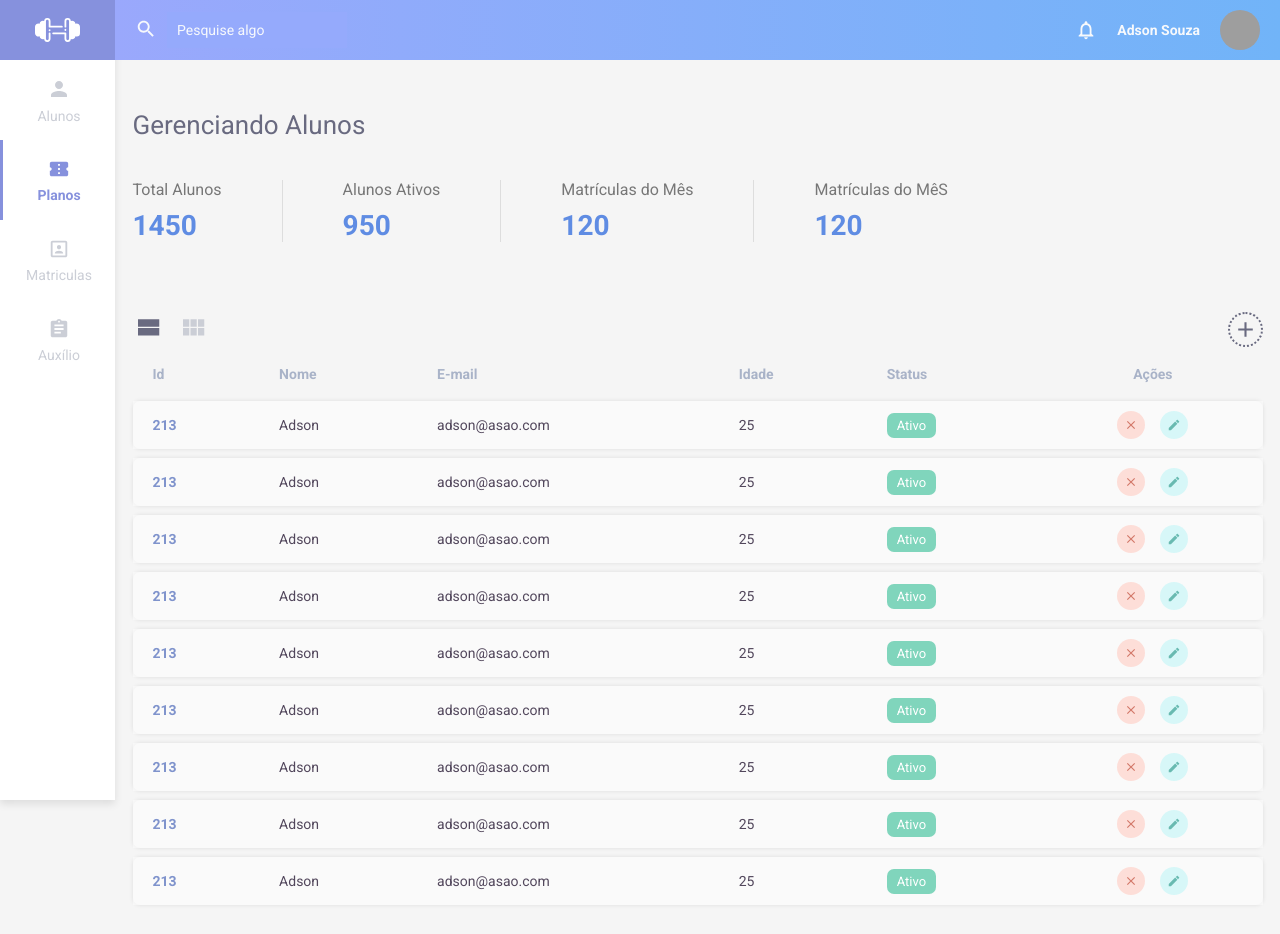
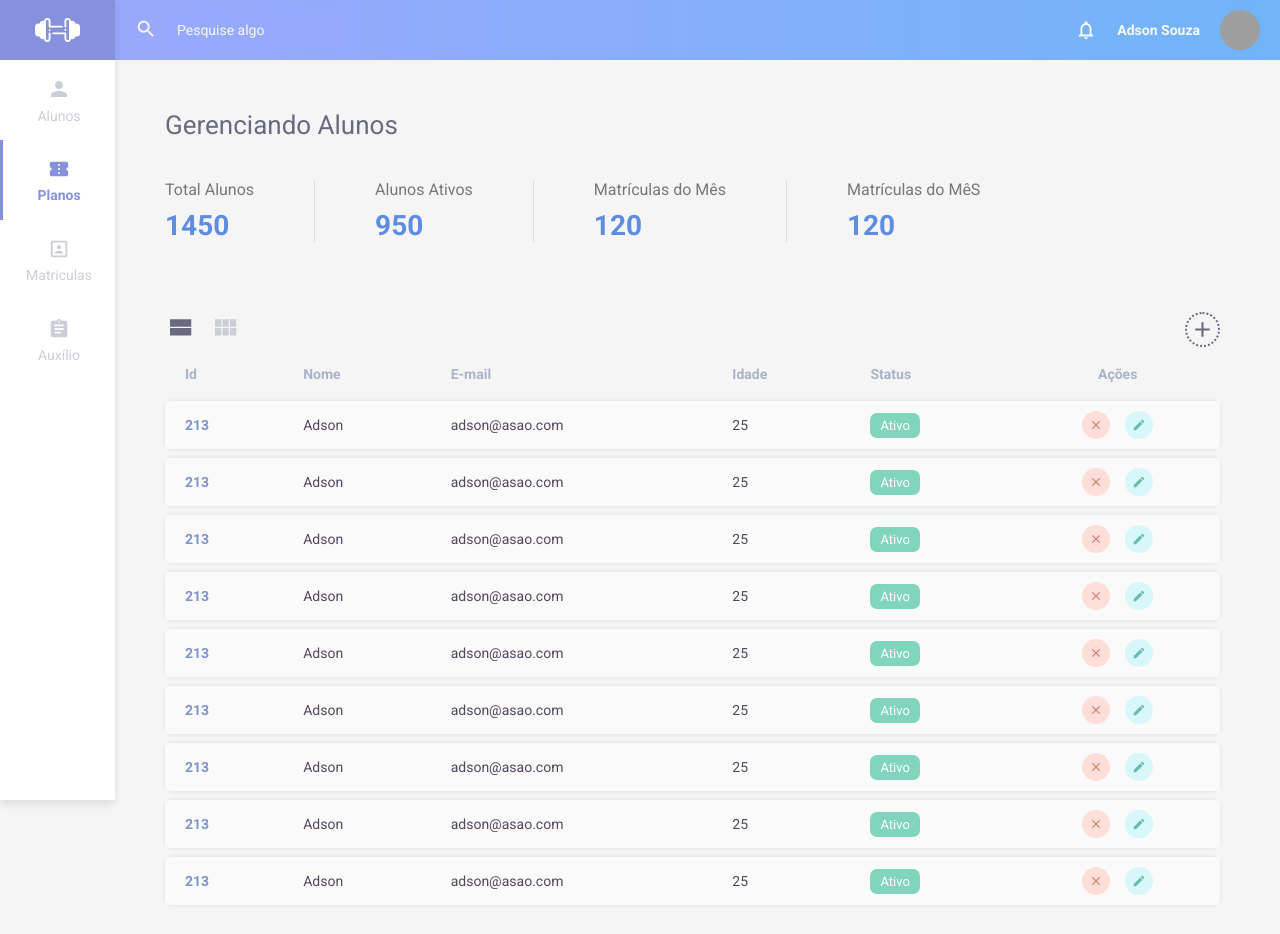
Before and after one commit to adsonxzx/gym-point-web, a React (Create React App) app: page /alunos in a window 1280 px wide. Shown: the top 934 px of the page. Built offline with nearby package versions, Linux system fonts and the light colour scheme; grey boxes are pictures that could not be loaded.

Commit message:
refatorando estrutura do projeto

```diff
--- a/src/App.js
+++ b/src/App.js
@@ -2,21 +2,16 @@ import React from 'react';
 import { BrowserRouter } from 'react-router-dom';
 
 import Routes from './routes';
-import GlobalStyle, { Container } from './styles/global';
+import GlobalStyle from './styles/global';
 import Sidebar from './componets/Sidebar';
 import Header from './componets/Header';
 
 function App() {
   return (
     <BrowserRouter>
-      <Container>
-        <Sidebar />
-        <div>
-          <Header />
-          <Routes />
-        </div>
-      </Container>
-
+      <Sidebar />
+      <Header />
+      <Routes />
       <GlobalStyle />
     </BrowserRouter>
   );
--- a/src/componets/Header/styles.js
+++ b/src/componets/Header/styles.js
@@ -2,6 +2,7 @@ import styled from 'styled-components';
 
 export const Container = styled.div`
   background: linear-gradient(90deg, #9aa8fc, #71b4f8);
+  margin-left: 115px;
 `;
 
 export const Content = styled.div`
--- a/src/componets/Sidebar/styles.js
+++ b/src/componets/Sidebar/styles.js
@@ -5,6 +5,7 @@ export const Container = styled.nav`
   height: 100%;
   background: #fff;
   box-shadow: 0 4px 8px rgba(0, 0, 0, 0.1);
+  position: fixed;
 
   > a {
     width: 100%;
--- a/src/pages/Aluno/index.js
+++ b/src/pages/Aluno/index.js
@@ -1,14 +1,13 @@
 import React from 'react';
 import { MdAdd, MdViewStream, MdViewModule } from 'react-icons/md';
-import { ContentFull, TitlePage } from '../../styles/global';
+import { Container, TitlePage } from '../../styles/global';
 import Table from '../../componets/Table';
 
-import { Container, Info, Filter } from './styles';
+import { Info, Filter } from './styles';
 
 export default function Aluno() {
   return (
     <>
-      <ContentFull>
       <Container>
         <header>
           <TitlePage>Gerenciando Alunos</TitlePage>
@@ -35,7 +34,6 @@ export default function Aluno() {
             <strong>120</strong>
           </div>
         </Info>
-        </Container>
 
         <Filter>
           <div>
@@ -49,7 +47,7 @@ export default function Aluno() {
         </Filter>
 
         <Table />
-      </ContentFull>
+      </Container>
     </>
   );
 }
--- a/src/pages/Aluno/styles.js
+++ b/src/pages/Aluno/styles.js
@@ -1,8 +1,4 @@
 import styled from 'styled-components';
-
-export const Container = styled.div`
-  width: 100%;
-`;
 
 export const Info = styled.div`
   display: flex;
--- a/src/styles/global.js
+++ b/src/styles/global.js
@@ -9,7 +9,7 @@ export default createGlobalStyle`
     box-sizing: border-box;
   }
 
-  html, body, #root {
+  html, body {
     height: 100%;
   }
 
@@ -37,11 +37,11 @@ export default createGlobalStyle`
   }
 `;
 
-export const ContentFull = styled.div`
+export const Container = styled.main`
   width: 100%;
-  max-width: 1150px;
+  max-width: 1180px;
   margin: 0 auto;
-  padding: 50px 10px;
+  padding: 50px 10px 50px 115px;
 `;
 
 export const TitlePage = styled.h2`
@@ -50,12 +50,3 @@ export const TitlePage = styled.h2`
   color: #696a80;
   margin-bottom: 40px;
 `;
-
-export const Container = styled.div`
-  display: flex;
-  height: 100%;
-
-  > div {
-    flex: 1;
-  }
-`;
```
Lines whose indentation alone changed are shown as unchanged.
